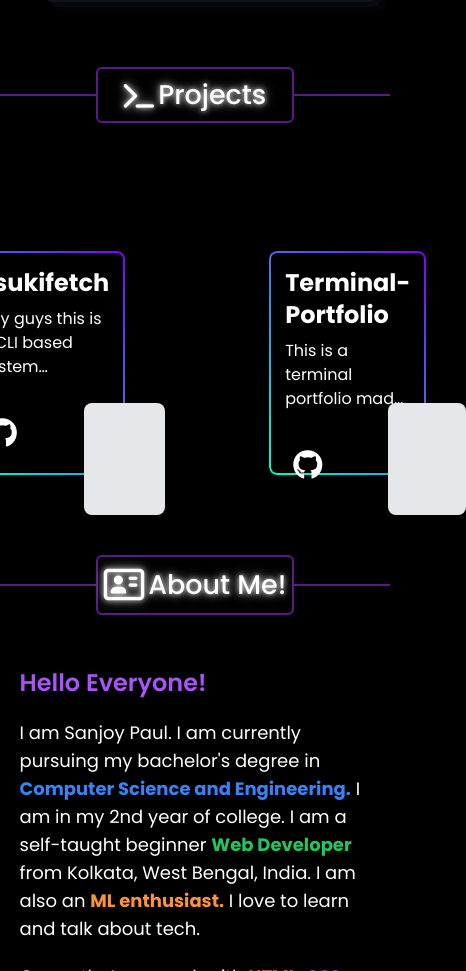
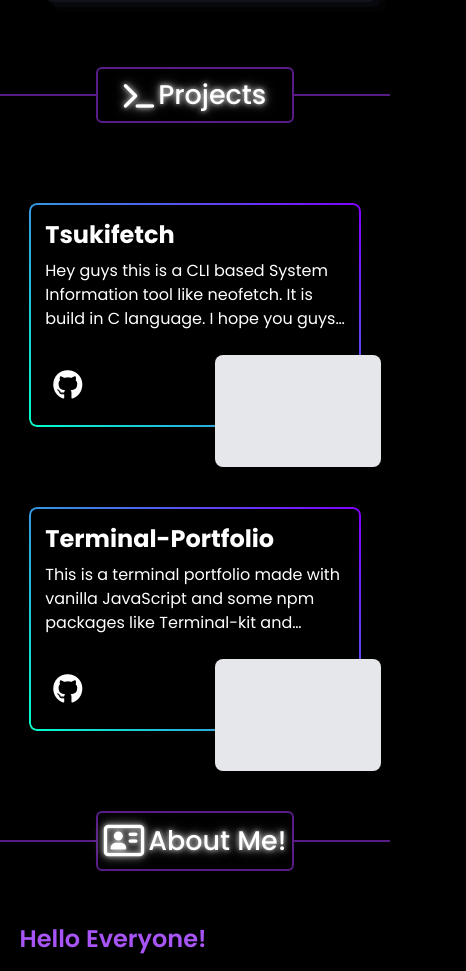
Before and after one commit to SANJOY-PAUL-0981/MyPortfolio, a website built with Vite: page index.html in a window 390 px wide. Shown: the part 1893-2864 px from the top of the page, 466 px wide, since content can reach past the window. Built offline with nearby package versions, Linux system fonts and the light colour scheme.

Commit message:
responsive for phone

```diff
--- a/index.html
+++ b/index.html
@@ -316,13 +316,13 @@
         </div>
         <div class="w-48 h-[0.125rem] bg-purple-900 max-sm:w-40"></div>
     </div>
-    <div class="flex justify-center pt-32 gap-36">
+    <div class="flex justify-center pt-32 gap-36 max-sm:flex-col max-sm:items-center max-sm:gap-20 max-sm:pt-20">
         <div
-            class="group flex flex-col justify-start items-start gap-2 w-96 h-56 duration-500 relative rounded-lg p-4  hover:-translate-y-2 hover:shadow-xl shadow-gray-300 gradient-border">
-            <div class="absolute duration-700 shadow-md group-hover:-translate-y-4 group-hover:-translate-x-4 -bottom-10 -right-10 w-1/2 h-1/2 rounded-lg bg-gray-200"
+            class="group flex flex-col justify-start items-start gap-2 w-96 h-56 duration-500 relative rounded-lg p-4  hover:-translate-y-2 hover:shadow-xl shadow-gray-300 gradient-border max-sm:w-[85vw]">
+            <div class="absolute duration-700 shadow-md group-hover:-translate-y-4 group-hover:-translate-x-4 -bottom-10 -right-10 w-1/2 h-1/2 rounded-lg bg-gray-200 max-sm:mr-5"
                 alt="image here"></div>
 
-            <div class="">
+            <div>
                 <h2 class="text-2xl font-bold mb-2">Tsukifetch</h2>
                 <p class="line-clamp-3">
                     Hey guys this is a CLI based System Information tool like neofetch. It is build in C language. I
@@ -337,11 +337,11 @@
         </div>
 
         <div
-            class="group flex flex-col justify-start items-start gap-2 w-96 h-56 duration-500 relative rounded-lg p-4 hover:-translate-y-2 hover:shadow-xl shadow-gray-300 gradient-border">
-            <div class="absolute duration-700 shadow-md group-hover:-translate-y-4 group-hover:-translate-x-4 -bottom-10 -right-10 w-1/2 h-1/2 rounded-lg bg-gray-200"
+            class="group flex flex-col justify-start items-start gap-2 w-96 h-56 duration-500 relative rounded-lg p-4 hover:-translate-y-2 hover:shadow-xl shadow-gray-300 gradient-border max-sm:w-[85vw]">
+            <div class="absolute duration-700 shadow-md group-hover:-translate-y-4 group-hover:-translate-x-4 -bottom-10 -right-10 w-1/2 h-1/2 rounded-lg bg-gray-200 max-sm:mr-5"
                 alt="image here"></div>
 
-            <div class="">
+            <div>
                 <h2 class="text-2xl font-bold mb-2">Terminal-Portfolio</h2>
                 <p class="line-clamp-3">
                     This is a terminal portfolio made with vanilla JavaScript and some npm packages like Terminal-kit
```
